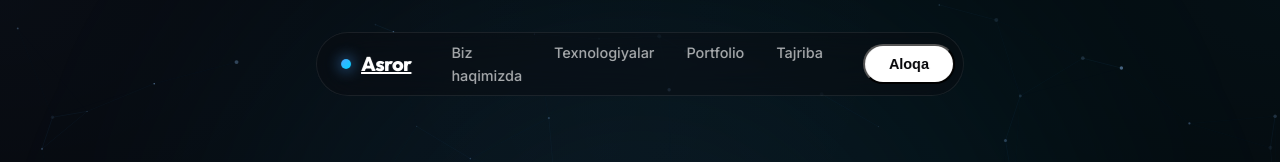
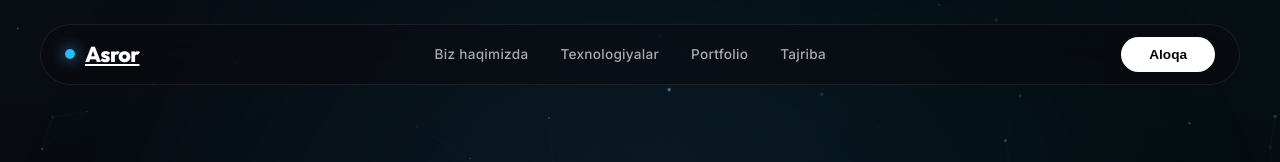
Before and after one commit to asrorqoshboqov1-coder/portfolio-website, a plain HTML site: page index.html in a window 1280 px wide. Shown: the top 162 px of the page. Drawn offline with Linux system fonts and the light colour scheme.

Commit message:
style: restore navbar layout to wide-pill style to fix text wrapping

```diff
--- a/style.css
+++ b/style.css
@@ -154,39 +154,40 @@ body {
    ============================================ */
 .navbar {
   position: fixed;
-  top: 32px;
+  top: 24px;
   left: 50%;
   transform: translateX(-50%);
-  width: fit-content;
-  z-index: 1000;
-  pointer-events: none;
+  width: calc(100% - 48px);
+  max-width: 1200px;
+  z-index: 1100;
+  background: rgba(10, 10, 15, 0.6);
+  backdrop-filter: blur(24px);
+  -webkit-backdrop-filter: blur(24px);
+  border: var(--brd-glass);
+  border-radius: var(--rd-pill);
+  padding: 12px 24px;
+  transition: all 0.5s var(--t-smooth);
+}
+
+.navbar.scrolled {
+  top: 16px;
+  background: rgba(10, 10, 15, 0.9);
+  padding: 10px 24px;
+  box-shadow: 0 10px 40px rgba(0, 0, 0, 0.4);
+  border-color: rgba(255, 255, 255, 0.15);
 }
 
 .nav-inner {
   display: flex;
   align-items: center;
-  gap: 40px;
-  padding: 8px 8px 8px 24px;
-  background: rgba(10, 10, 15, 0.4);
-  backdrop-filter: blur(24px);
-  -webkit-backdrop-filter: blur(24px);
-  border: var(--brd-glass);
-  border-radius: var(--rd-pill);
-  pointer-events: auto;
-  transition: all 0.5s var(--t-smooth);
-}
-
-.navbar.scrolled .nav-inner {
-  background: rgba(10, 10, 15, 0.85);
-  padding: 6px 6px 6px 20px;
-  gap: 32px;
-  box-shadow: 0 10px 40px rgba(0, 0, 0, 0.4);
+  justify-content: space-between;
+  width: 100%;
 }
 
 .nav-logo {
   font-family: var(--ff-display);
   font-weight: 800;
-  font-size: 1.25rem;
+  font-size: 1.35rem;
   color: var(--tx-white);
   letter-spacing: -0.03em;
   display: flex;
@@ -205,29 +206,32 @@ body {
 .nav-links {
   display: flex;
   gap: 32px;
+  align-items: center;
 }
 
 .nav-links a {
-  font-size: 0.9rem;
+  font-size: 0.85rem;
   font-weight: 500;
   color: var(--tx-muted);
   transition: all 0.3s var(--t-smooth);
   text-decoration: none;
+  letter-spacing: 0.02em;
 }
 
-.nav-links a:hover,
-.nav-links a.active {
+.nav-links a:hover {
   color: var(--tx-white);
 }
 
 .nav-cta {
   background: var(--tx-white);
   color: var(--bg-deep);
-  padding: 10px 24px;
+  padding: 10px 28px;
   border-radius: var(--rd-pill);
-  font-weight: 600;
-  font-size: 0.9rem;
+  font-weight: 700;
+  font-size: 0.85rem;
   transition: all 0.3s var(--t-smooth);
+  border: none;
+  cursor: pointer;
 }
 
 .nav-cta:hover {
```
